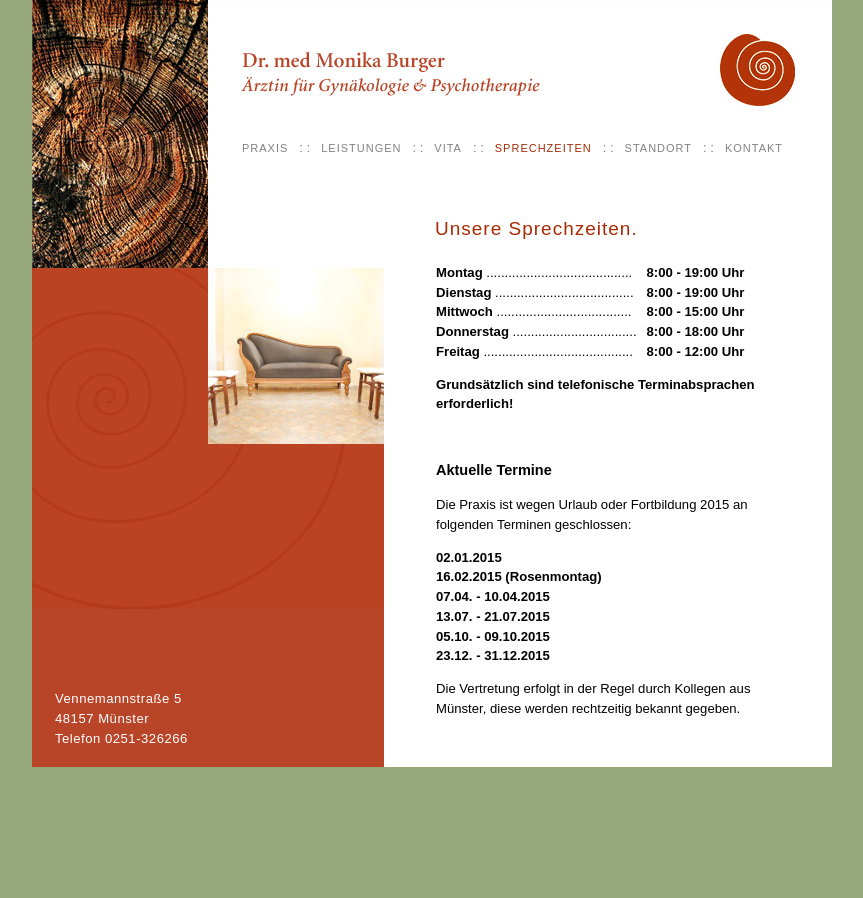
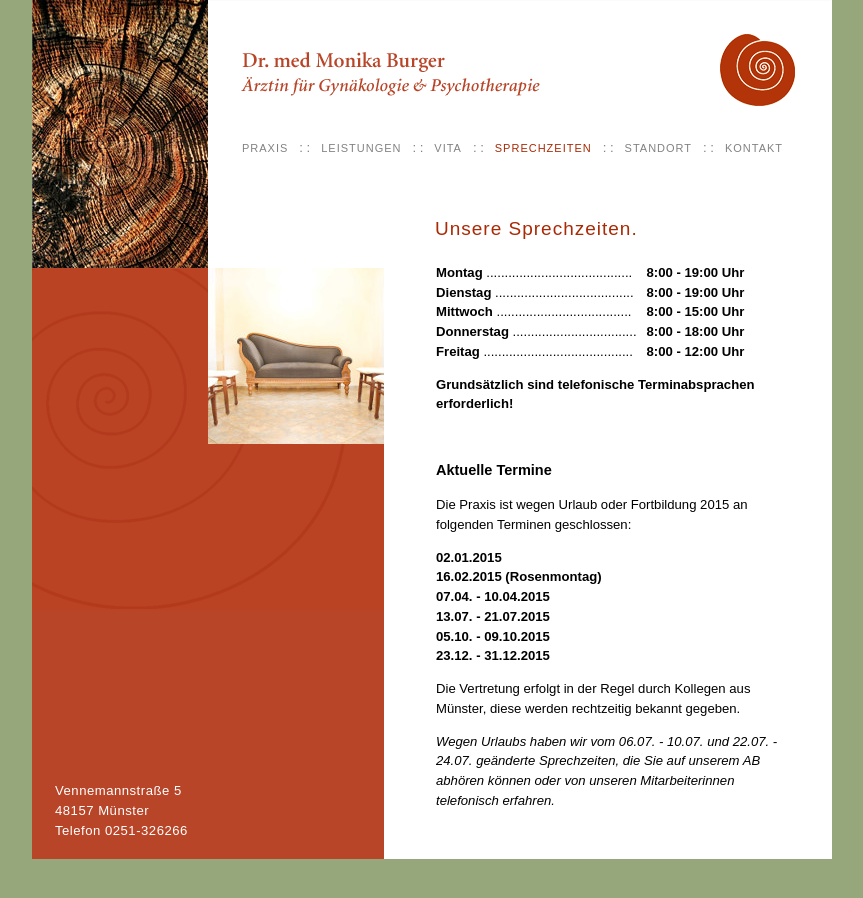
Before and after one commit to drmonikaburger/drmonikaburger.github.com, a Jekyll site: the page built from sprechzeiten.html, in a window 1280 px wide. Shown: the whole page, without its empty margins (208-1071 px from the left). Built offline with Jekyll 4.4.1, drawn with Linux system fonts in a browser that asks for light colours.

Commit message:
sprechzeiten notiz

```diff
--- a/sprechzeiten.html
+++ b/sprechzeiten.html
@@ -68,3 +68,5 @@ show_address: true
 </table>
 
 <p>Die Vertretung erfolgt in der Regel durch Kollegen aus Münster, diese werden rechtzeitig bekannt gegeben.</p>
+
+<p><i>Wegen Urlaubs haben wir vom 06.07. - 10.07. und 22.07. - 24.07. geänderte Sprechzeiten, die Sie auf unserem AB abhören können oder von unseren Mitarbeiterinnen telefonisch erfahren.</i></p>
```
